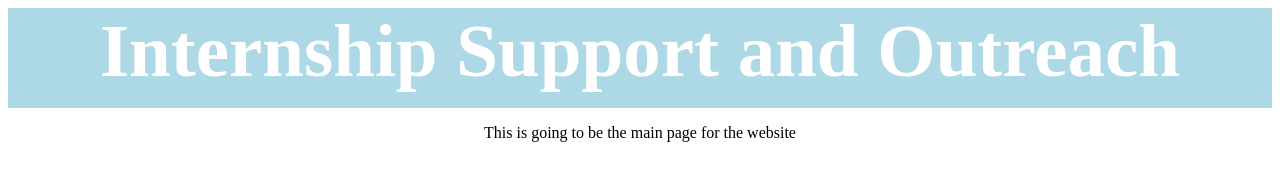
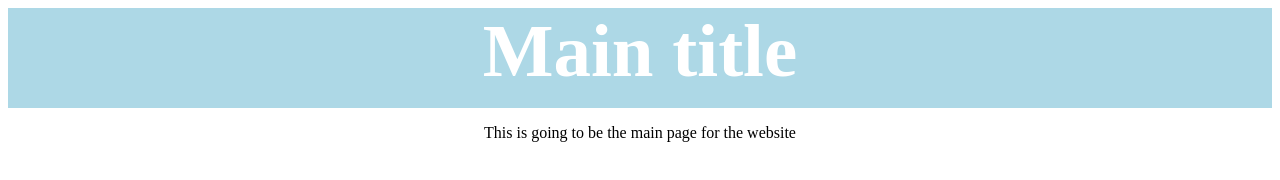
Before and after one commit to tablechairshelf/ISO-Project, a plain HTML site: page index.html in a window 1280 px wide. Drawn offline with Linux system fonts and the light colour scheme.

Commit message:
Update index.html

```diff
--- a/index.html
+++ b/index.html
@@ -9,7 +9,7 @@
 	<body>
 		<script src='script.js'></script>
 		<div class="titleTab">
-			<h1 class="main-title">Internship Support and Outreach</h1>
+			<h1 class="main-title">Main title</h1>
 		</div>
 		<p class="thing">This is going to be the main page for the website</p>
 	</body>
```
